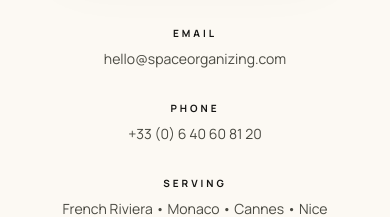
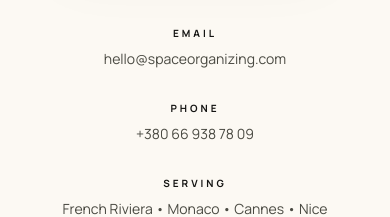
Before and after one commit to Onehostingeurope/spacesorganizers, a Next.js app: page /en/contact in a window 390 px wide. Shown: the part 1380-1597 px from the top of the page. Built offline with nearby package versions, Linux system fonts and the light colour scheme.

Commit message:
chore: sync hardcoded phone references directly to new international number

```diff
--- a/scripts/seed-supabase.mjs
+++ b/scripts/seed-supabase.mjs
@@ -140,7 +140,7 @@ async function syncDictionaries() {
       contact_description: dict.contact.description,
       contact_serving: dict.contact.serving,
       company_email: "hello@spaceorganizing.com",
-      company_phone: "+33 (0) 6 40 60 81 20"
+      company_phone: "+380 66 938 78 09"
     };
 
     // Filter to existing columns
--- a/src/app/[lang]/contact/page.tsx
+++ b/src/app/[lang]/contact/page.tsx
@@ -48,7 +48,7 @@ export default async function Contact({
               </div>
               <div>
                 <p className="font-label font-bold text-[10px] tracking-[0.3em] uppercase text-on-surface mb-2">{c.phone_label}</p>
-                <p className="font-body text-on-surface-variant text-sm">+33 (0) 6 40 60 81 20</p>
+                <p className="font-body text-on-surface-variant text-sm">+380 66 938 78 09</p>
               </div>
               <div>
                 <p className="font-label font-bold text-[10px] tracking-[0.3em] uppercase text-on-surface mb-2">{c.serving_label}</p>
--- a/src/app/[lang]/page.tsx
+++ b/src/app/[lang]/page.tsx
@@ -105,7 +105,7 @@ export default async function Home({
       description: homepageSettings?.contact_description || dict.contact.description,
       serving: homepageSettings?.contact_serving || dict.contact.serving,
       email: homepageSettings?.company_email || "hello@spaceorganizing.com",
-      phone: homepageSettings?.company_phone || "+33 (0) 6 40 60 81 20",
+      phone: homepageSettings?.company_phone || "+380 66 938 78 09",
     }
   };
 
--- a/src/app/admin/homepage/page.tsx
+++ b/src/app/admin/homepage/page.tsx
@@ -348,7 +348,7 @@ export default function HomepageAdmin() {
                 </div>
                 <div>
                   <label className={LABEL_CLS}>Public Phone</label>
-                  <input value={settings.company_phone || ""} onChange={(e) => update("company_phone", e.target.value)} placeholder="+33 (0) 6 40 60 81 20" className={INPUT_CLS} />
+                  <input value={settings.company_phone || ""} onChange={(e) => update("company_phone", e.target.value)} placeholder="+380 66 938 78 09" className={INPUT_CLS} />
                 </div>
               </div>
             </div>
```
